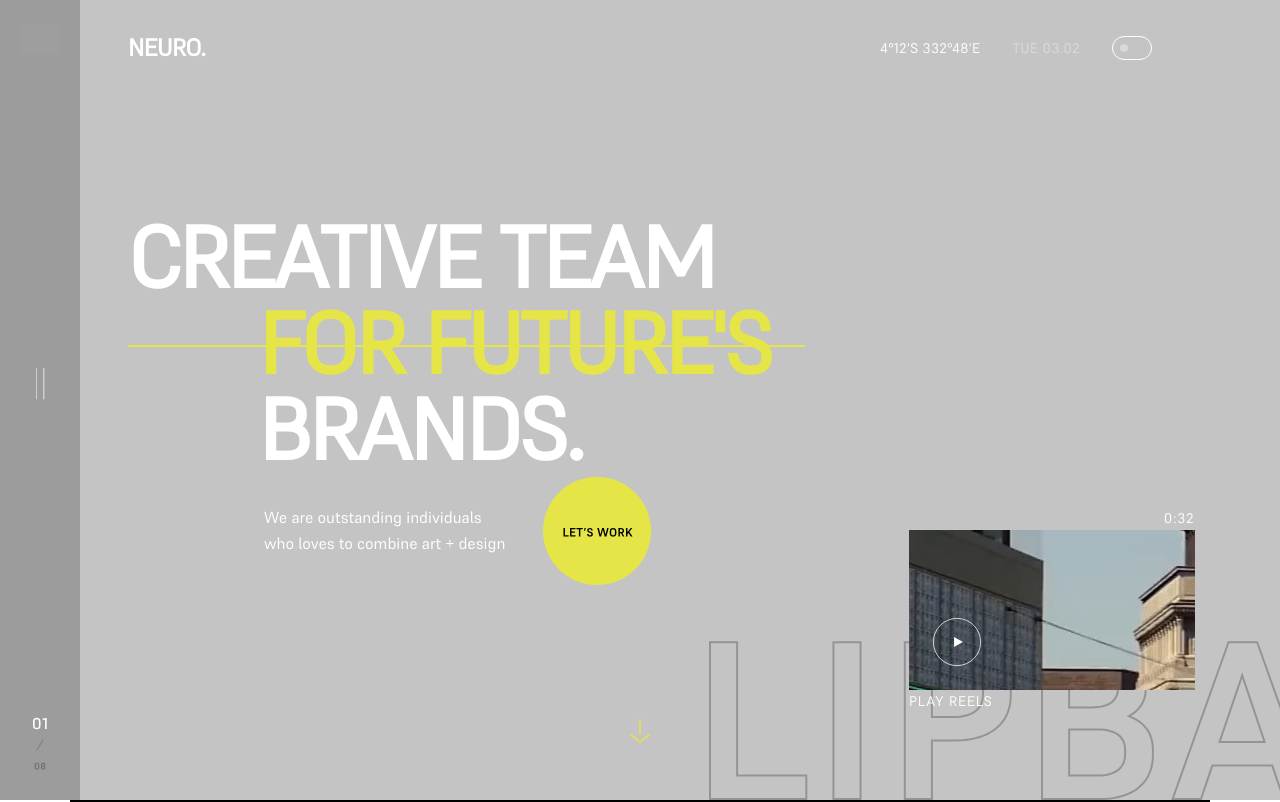
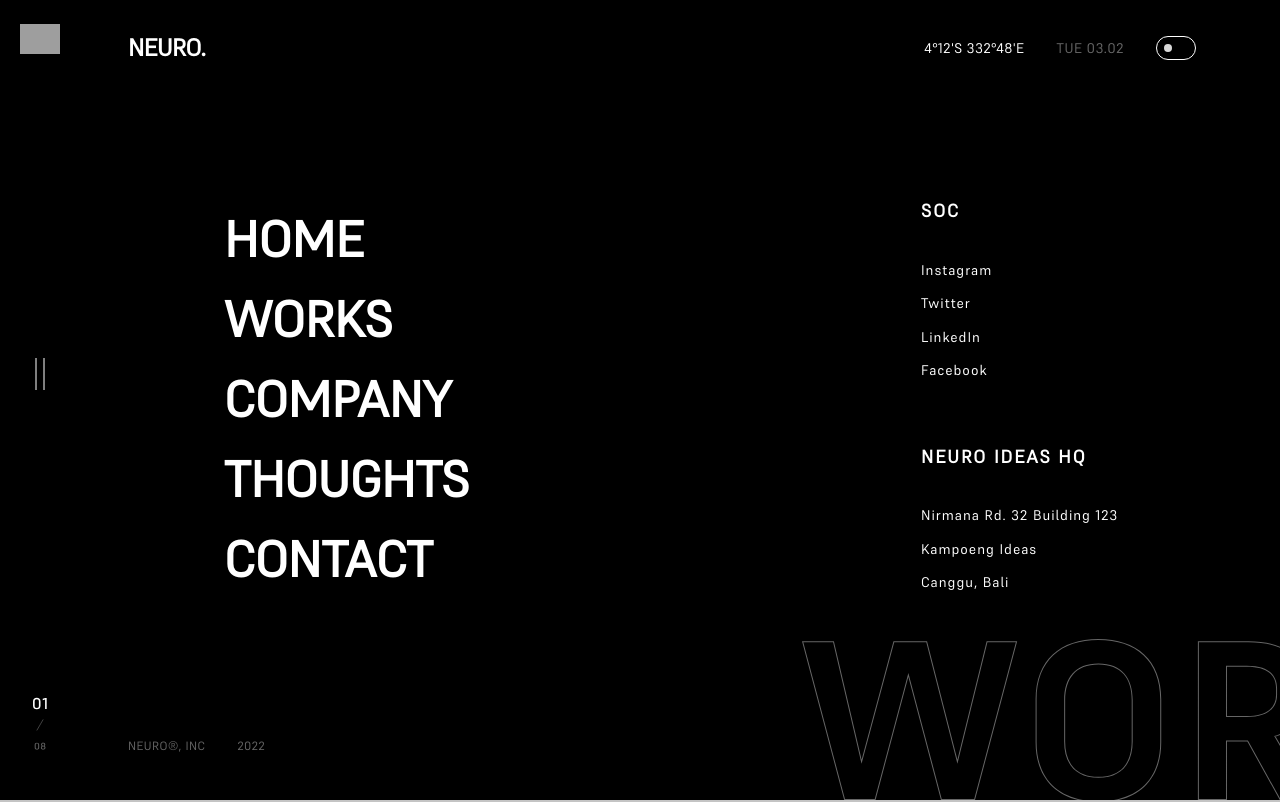
Before and after one commit to mosikkaa/NextProject, a Next.js app in the folder my-app/: page / in a window 1280 px wide. Shown: the top 802 px of the page. Built offline with nearby package versions, Linux system fonts and the light colour scheme; grey boxes are pictures that could not be loaded.

Commit message:
Add Menu

```diff
--- a/my-app/app/components/atoms/LeftMenu/LeftMenu.tsx
+++ b/my-app/app/components/atoms/LeftMenu/LeftMenu.tsx
@@ -2,21 +2,19 @@
 import Image from "next/image";
 import {useState} from "react";
 import * as motion from "motion/react-client";
+import MenuButton from "@/app/components/atoms/MenuButton/MenuButton";
 
 
 const LeftMenu = () => {
 
-    const [isOpen, setIsOpen] = useState(false);
 
      return(
-       <div className='h-screen sm:flex flex-col justify-between bg-black/20 py-6 px-2 items-center hidden w-[80px] z-99 fixed left-0'>
+       <div className='h-screen sm:flex flex-col justify-between bg-black/20 pt-6 pb-11 px-2 items-center hidden w-[80px] z-99 fixed left-0'>
            <div>
                <Image className='' src="/LogoN1.svg" width={40} height={40} alt="Logo"/>
            </div>
 
-           <motion.div className="sm:block hidden cursor-pointer" onClick={() => setIsOpen(!isOpen)} animate={{ rotate: isOpen ? 90 : 0 }}>
-               <Image className='rotate-90' src="/Menu.svg" width={32} height={32} alt="Menu" />
-           </motion.div>
+           <MenuButton/>
 
            <div>
                <Image className='' src="/Pagination.svg" width={80} height={80} alt="Logo"/>
--- /dev/null
+++ b/my-app/app/components/atoms/Menu/Menu.tsx
@@ -0,0 +1,39 @@
+import Image from "next/image";
+
+const Menu = () => {
+     return(
+       <div className='w-full flex items-center h-screen pl-[9%] pr-[9%] sm:pl-28 sm:pr-28 xl:pl-32 xl:pr-21 bg-black'>
+           <div className='flex justify-between w-full items-center'>
+               <ul className='sm:w-6/13 md:w-5/9 lg:w-3/6'>
+                   <li className='text-white pl-[18%] relative opacity-100 font-[Supreme] font-bold sm:text-[34px] md:text-[40px]  lg:text-[50px] 2xl:text-[50px] leading-[160%] tracking-[0px] uppercase align-middle group delay-[100ms] transition-all duration-[10000ms] ease-in-out"'>HOME<div className='absolute group-hover:block transition-all duration-[10000ms] hidden right-0 top-1/2 border-2 border-[#E5E548] w-full h-0'></div></li>
+                   <li className='text-white pl-[18%] relative opacity-100 font-[Supreme] font-bold sm:text-[34px] md:text-[40px]  lg:text-[50px] 2xl:text-[50px] leading-[160%] tracking-[0px] uppercase align-middle group delay-[100ms] transition-all duration-[10000ms] ease-in-out"'>WORKS<div className='absolute group-hover:block  hidden right-0  top-1/2 border-2 border-[#E5E548] w-full h-1'></div></li>
+                   <li className='text-white pl-[18%] relative opacity-100 font-[Supreme] font-bold sm:text-[34px] md:text-[40px]  lg:text-[50px] 2xl:text-[50px] leading-[160%] tracking-[0px] uppercase align-middle group delay-[100ms] transition-all duration-[10000ms] ease-in-out"'>COMPANY<div className='absolute group-hover:block  right-0 hidden  top-1/2 border-2 border-[#E5E548] w-full h-1'></div></li>
+                   <li className='text-white pl-[18%] relative opacity-100 font-[Supreme] font-bold sm:text-[34px] md:text-[40px]  lg:text-[50px] 2xl:text-[50px] leading-[160%] tracking-[0px] uppercase align-middle group delay-[100ms] transition-all duration-[10000ms] ease-in-out"'>THOUGHTS<div className='absolute group-hover:block  right-0 hidden  top-1/2 border-2 border-[#E5E548] w-full h-1'></div></li>
+                   <li className='text-white pl-[18%] relative opacity-100 font-[Supreme] font-bold sm:text-[34px] md:text-[40px]  lg:text-[50px] 2xl:text-[50px] leading-[160%] tracking-[0px] uppercase align-middle group delay-[100ms] transition-all duration-[10000ms] ease-in-out"'>CONTACT<div className='absolute group-hover:block  right-0 hidden top-1/2 border-2 border-[#E5E548] w-full h-1'></div></li>
+               </ul>
+               <div className='xl:w-[275px] lg:w-[240px] h-100 gap-12 md:w-[220px] flex flex-col justify-between'>
+                   <div className='flex flex-col gap-8'>
+                       <h3 className='text-white font-[Supreme] font-bold sm:text-[18px] text-[16px] leading-[120%] tracking-[2px]'>SOC</h3>
+                       <ul>
+                           <li className='text-white font-[Supreme] font-normal sm:text-[14px] text-[12px] leading-[240%] tracking-[1px]'>Instagram</li>
+                           <li className='text-white font-[Supreme] font-normal sm:text-[14px] text-[12px] leading-[240%] tracking-[1px]'>Twitter</li>
+                           <li className='text-white font-[Supreme] font-normal sm:text-[14px] text-[12px] leading-[240%] tracking-[1px]'>LinkedIn</li>
+                           <li className='text-white font-[Supreme] font-normal sm:text-[14px] text-[12px] leading-[240%] tracking-[1px]'>Facebook</li>
+                       </ul>
+                   </div>
+                   <div className='flex flex-col gap-8'>
+                       <h3 className='text-white font-[Supreme] font-bold sm:text-[18px] text-[16px] leading-[120%] tracking-[2px]'>NEURO IDEAS HQ</h3>
+                       <p className='text-white font-[Supreme] font-normal text-[14px] leading-[240%] tracking-[1px]'>Nirmana Rd. 32 Building 123 <br/> Kampoeng Ideas <br/> Canggu, Bali</p>
+                   </div>
+               </div>
+           </div>
+           <div className='absolute bottom-12 flex gap-8'>
+              <p className='font-[Supreme] text-[#666666] font-medium text-[12px] leading-[100%] tracking-[0.04em] uppercase align-middle'>NEURO®, inc</p>
+               <p className='font-[Supreme] text-[#666666] font-medium text-[12px] leading-[100%] tracking-[0.04em] uppercase align-middle'>2022</p>
+           </div>
+           <img className='sm:block hidden absolute bottom-0 right-0 z-0' src="/WORKS.svg" alt="Works"/>
+       </div>
+     );
+};
+
+export default Menu
--- /dev/null
+++ b/my-app/app/components/atoms/MenuButton/MenuButton.tsx
@@ -0,0 +1,26 @@
+import * as motion from "motion/react-client";
+import {useState} from "react";
+
+const MenuButton = () => {
+
+    const [isOpen, setIsOpen] = useState<boolean>(false);
+    const [isRotate,setRotate] = useState<boolean>(false);
+    const [isRotateSecond,setRotateSecond] = useState<boolean>(false);
+
+     return(
+         <motion.div className='rotate-0 sm:rotate-90 cursor-pointer flex items-center justify-center w-8 h-8 ' onClick={() => {
+             setTimeout(() => {setIsOpen(!isOpen);}, 350);setRotate(!isRotate);setRotateSecond(!isRotateSecond)}}>
+             {!isOpen ? ( <svg width="32" height="32" viewBox="0 0 32 9" fill="none" xmlns="http://www.w3.org/2000/svg">
+                     <motion.path d="M0 0.5L32 0.5" stroke="white" animate={isRotate ? { rotate: -45,x: 12,y: 0} : { rotate: 0 }}  style={{ transformOrigin: "center" }} transition={{ duration: 0.4, ease: "easeInOut" }} />
+                     <motion.path d="M0 8.5L32 8.5" stroke="white" animate={isRotate ? { rotate: 45,x:12,y:0} : { rotate: 0 }}  style={{ transformOrigin: "center" }} transition={{ duration: 0.4, ease: "easeInOut" }}/>
+                 </svg>) :
+                 (<svg width="25" height="25" viewBox="0 0 25 25" fill="none" xmlns="http://www.w3.org/2000/svg">
+                     <motion.path d="M1.27661 23.4305L23.4305 1.27666" stroke="white" animate={!isRotateSecond ? { rotate: 45,x:0,y:7.8} : { rotate: 0,x:0,y:0}}  style={{ transformOrigin: "center" }} transition={{ duration: 0.4, ease: "easeInOut" }}/>
+                     <motion.path d="M24.3535 24.3536L15.1227 15.1228" stroke="white" animate={!isRotateSecond ? { rotate: -45,x:0,y:-7.8} : { rotate: 0,x:0,y:0}}  style={{ transformOrigin: "center" }} transition={{ duration: 0.4, ease: "easeInOut" }}/>
+                     <motion.path d="M9.58423 9.58434L0.35345 0.353557" stroke="white" animate={!isRotateSecond ? { rotate: -45,x:0,y:7.8} : { rotate: 0,x:0,y:0}}  style={{ transformOrigin: "center" }} transition={{ duration: 0.4, ease: "easeInOut" }}/>
+                 </svg>)}
+         </motion.div>
+     );
+};
+
+export default MenuButton
--- a/my-app/app/components/atoms/Nav/Nav.tsx
+++ b/my-app/app/components/atoms/Nav/Nav.tsx
@@ -3,6 +3,7 @@ import Image from "next/image";
 import * as motion from "motion/react-client"
 import {useState} from "react";
 import {dayData} from "@/app/utils/dayData/dayData";
+import MenuButton from "@/app/components/atoms/MenuButton/MenuButton";
 
 
 const Nav = () => {
@@ -12,17 +13,17 @@ const Nav = () => {
     const weekday:string = dayData()
 
      return(
-       <div className='w-full flex items-center justify-between px-[9%] sm:px-20 md:px-17 lg:px-28 xl:px-32 2xl:px-36 py-12 h-12 fixed bg-transparent z-99 '>
+       <nav className='w-full flex items-center justify-between  pl-[9%] pr-[9%] sm:pl-28 sm:pr-20 lg:pr-20 xl:pl-32 xl:pr-21  py-12 h-12 fixed bg-transparent z-99 '>
            <h1 className='font-[Supreme] font-extrabold text-[24px] leading-[100%] tracking-[-0.4px] align-middle text-[#FFFFFF] cursor-pointer'>NEURO.</h1>
            <div className='flex gap-8 items-center'>
                <p className='hidden sm:block font-[Supreme] font-medium text-[14px] leading-[100%] tracking-[0.04em] uppercase align-middle text-[#FFFFFF]'>4°12'S 332°48'E</p>
                <p className='hidden sm:block font-[Supreme] font-medium text-[14px] leading-[100%] tracking-[0.04em] uppercase align-middle opacity-40 text-[#FFFFFF]'>{weekday}</p>
                <Image src="/Toogle.svg" width={40} height={24} alt="Toggle Button"/>
                <motion.div className="sm:hidden cursor-pointer" onClick={() => setIsOpen(!isOpen)} animate={{ rotate: isOpen ? 90 : 0 }}>
-                   <Image src="/Menu.svg" width={32} height={32} alt="Menu" />
+                   <MenuButton/>
                </motion.div>
            </div>
-       </div>
+       </nav>
      );
 };
 
--- a/my-app/app/components/atoms/Video/Video.tsx
+++ b/my-app/app/components/atoms/Video/Video.tsx
@@ -10,15 +10,15 @@ const Video = () => {
      return(
        <div className='absolute sm:block hidden bottom-0 right-0'>
 
-           <div className='flex-col sm:w-[40%] lg:w-[50%] items-center bottom-22 sm:left-55 lg:left-50 justify-center absolute z-12'>
+           <div className='flex-col sm:w-[45%] lg:w-[50%] items-center bottom-22 sm:left-55 lg:left-50 justify-center absolute z-12'>
                <p className='font-[Supreme] text-[#FFFFFF] font-normal text-[14px] leading-[160%] tracking-[1px] text-end'>0:32</p>
-               <div className="relative w-full sm:h-[120px]  lg:h-[160px] aspect-video overflow-hidden bg-[url('/Preview.jpg')]">
+               <div className="relative w-full sm:h-[140px]  lg:h-[160px] aspect-video overflow-hidden bg-[url('/Preview.jpg')]">
                    {play ? (<video autoPlay src="/Video.mp4" poster="/Preview.jpg" className="w-full h-full object-cover"></video>) : (<button onClick={() => setPlay(true)} className="absolute cursor-pointer bottom-6 left-6 z-10"><img src="/Play.svg" alt="Play" className="w-12 h-12 hover:scale-110 transition"/> </button>)}
                </div>
                <p className='font-[Supreme] relative z-0 text-[#FFFFFF] font-normal text-[14px] leading-[160%] tracking-[1px] align-middle'>PLAY REELS</p>
            </div>
 
-           <img className='sm:block hidden relative  opacity-50 z-0' src="/LIPBALS.svg" alt="Arrow down"/>
+           <img className='sm:block hidden relative  opacity-50 z-0' src="/LIPBALS.svg" alt="Lipbals"/>
        </div>
      );
 };
--- a/my-app/app/components/molecules/Land/Land.tsx
+++ b/my-app/app/components/molecules/Land/Land.tsx
@@ -1,16 +1,26 @@
+'use client'
 import Textarea from "@/app/components/atoms/Textarea/Textarea";
 import Image from 'next/image'
 import Video from "@/app/components/atoms/Video/Video";
+import {motion}  from "framer-motion";
 
-const Land =() => {
+const Land =({scrollTo}:any) => {
+
+    const handleScroll = ():void => {
+        scrollTo.current?.scrollIntoView({
+            behavior: "smooth",
+            block: "start",
+        });
+    };
+
     return (
         <div className='w-full h-screen '>
-           <div className='w-full relative  h-[50%] sm:h-screen px-[9%] sm:px-20 md:px-17 lg:px-28 xl:px-32 2xl:px-36 flex-shrink-0 items-center flex sm:relative bg-[#C4C4C4]'>
+           <div className='w-full relative  h-[50%] sm:h-screen pl-[9%] pr-[9%] sm:pl-28 sm:pr-20 xl:pl-32 xl:pr-21 flex-shrink-0 items-center flex sm:relative bg-[#C4C4C4]'>
 
                 <Textarea/>
-                <div className="absolute hidden sm:flex sm:left-1/2 sm:bottom-[3%] -translate-x-1/2  p-8 cursor-pointer z-16">
+                <motion.div onClick={handleScroll} animate={{ y: [0, 24, 0] }} transition={{duration: 2.5, ease: "easeInOut", repeat: Infinity}} className="absolute hidden sm:flex sm:left-1/2 sm:bottom-[3%] -translate-x-1/2  p-8 cursor-pointer z-16">
                     <Image  src="/ArrowDown.svg" width={20} height={24} alt="Arrow down"/>
-                </div>
+                </motion.div>
                <Video/>
 
            </div>
@@ -18,7 +28,9 @@ const Land =() => {
             <div className='h-[50%] sm:hidden flex items-end py-[4%] px-[9%] w-full bg-black'>
                 <div className='flex justify-between items-center w-full h-[60px]'>
                     <Image className='' src="/Discover.svg" width={60} height={60} alt="Discover"/>
-                    <Image  src="/ArrowDown.svg" width={20} height={24} alt="Arrow down"/>
+                    <motion.div onClick={handleScroll} animate={{ y: [0, 16, 0] }} transition={{duration: 1.5, ease: "easeInOut", repeat: Infinity,}} className='p-4 cursor-pointer relative z-16'>
+                        <Image  src="/ArrowDown.svg" width={20} height={24} alt="Arrow down"/>
+                    </motion.div>
                 </div>
             </div>
 
--- a/my-app/app/components/molecules/LatestProjects/LatestProjects.tsx
+++ b/my-app/app/components/molecules/LatestProjects/LatestProjects.tsx
@@ -11,7 +11,7 @@ import hikingGears from '../../../../public/hikingGears.jpg'
 import outdoor from '../../../../public/outdoor.jpg'
 import { useState } from 'react'
 
-const LatestProjects = () => {
+const LatestProjects = ({sectionRef}:any) => {
     const [showMore, setShowMore] = useState(false);
 
     const extraProjects = [
@@ -26,7 +26,7 @@ const LatestProjects = () => {
                 <Button buttonText="READ MORE" />
             </div>
 
-            <div className='w-full pl-6 lg:pl-0 lg:w-285'>
+            <div ref={sectionRef} className='w-full  pl-6 lg:pl-0 lg:w-285'>
                 <p className='mb-30.25 tracking-wider [text-shadow:-1px_-1px_0_#666666,1px_-1px_0_#666666,-1px_1px_0_#666666,1px_1px_0_#666666,0_-1px_0_#666666,0_1px_0_#666666,-1px_0_0_#666666,1px_0_0_#666666] leading-[100%] w-97.5 lg:w-130 font-bold text-[56px] lg:text-[64px]'>LATEST <span className='text-shadow-none line-through decoration-3 text-[#E5E548] [-webkit-text-stroke:0px]'><span className='text-black'>sss</span>PROJECTS</span></p>
 
                 <div className='mb-6 lg:mb-0 flex lg:flex-wrap lg:justify-between gap-6 overflow-x-auto lg:overflow-visible [&::-webkit-scrollbar]:h-1.5 [&::-webkit-scrollbar-track]:bg-zinc-900 [&::-webkit-scrollbar-track]:border-y [&::-webkit-scrollbar-track]:bg-clip-padding [&::-webkit-scrollbar-thumb]:bg-white'>
--- a/my-app/app/components/organisms/Home/Home.tsx
+++ b/my-app/app/components/organisms/Home/Home.tsx
@@ -1,16 +1,23 @@
+'use client'
 import Land from "@/app/components/molecules/Land/Land";
 import LatestProjects from "@/app/components/molecules/LatestProjects/LatestProjects";
 import Nav from "@/app/components/atoms/Nav/Nav";
 import LeftMenu from "@/app/components/atoms/LeftMenu/LeftMenu";
+import {useRef} from "react";
+import Menu from "@/app/components/atoms/Menu/Menu";
 
 
 const Home = () => {
+
+    const latestRef= useRef(null);
+
     return (
         <div className='flex flex-col items-center'>
             <LeftMenu/>
             <Nav/>
-            <Land/>
-            <LatestProjects></LatestProjects>
+            <Menu/>
+            <Land scrollTo={latestRef}/>
+            <LatestProjects sectionRef={latestRef}/>
         </div>
     )
 }
--- a/my-app/app/globals.css
+++ b/my-app/app/globals.css
@@ -14,3 +14,6 @@ body {
     padding:0;
     box-sizing: border-box;
 }
+html {
+    scroll-behavior: smooth;
+}
```
Also changed, not shown: my-app/app/components/atoms/Textarea/Textarea.tsx (+5 -5 lines), my-app/public/Close.svg (added), my-app/public/WORKS.svg (added).
